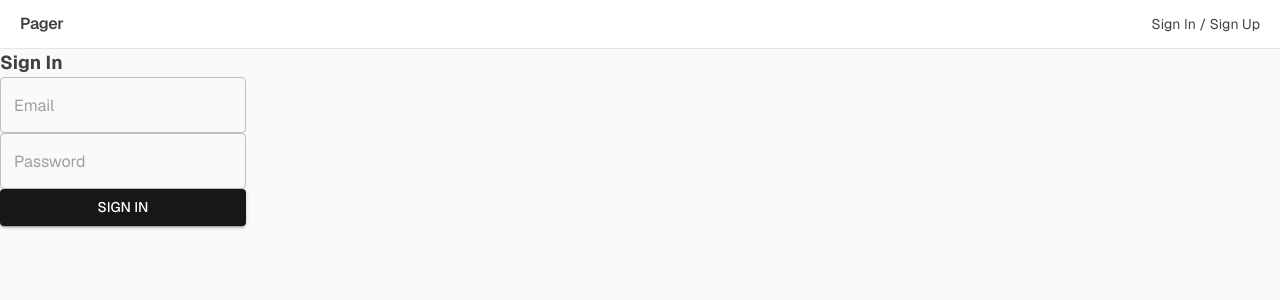
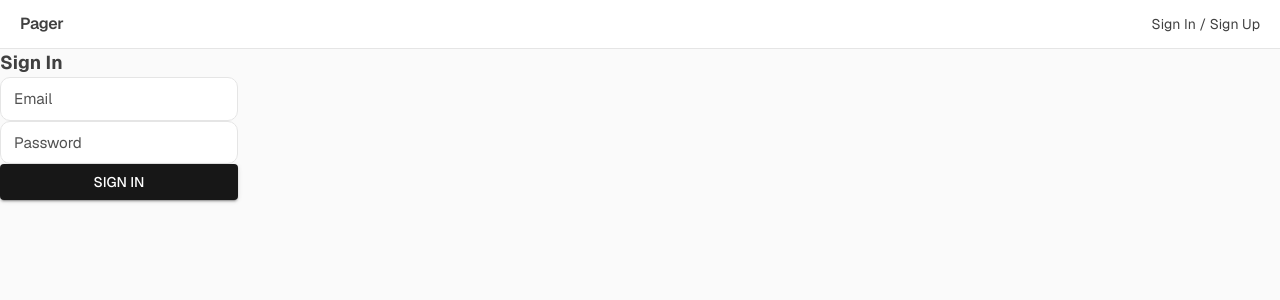
Before and after one commit to pecakm/pager-2026, a Next.js app: page /sign-in in a window 1280 px wide. Shown: the top 300 px of the page. Built offline with nearby package versions, Linux system fonts and the light colour scheme; no server answers; what @mui/material-nextjs would draw is missing.

Commit message:
Add styles to Input component

```diff
--- a/components/input/input.styled.ts
+++ b/components/input/input.styled.ts
@@ -1,4 +1,52 @@
 import styled from 'styled-components';
 import { TextField } from '@mui/material';
 
-export const Container = styled(TextField)``;
+import { Color } from '@/ui';
+
+export const Container = styled(TextField)`
+  && {
+    .MuiOutlinedInput-root {
+      border-radius: 10px;
+      background-color: #fff;
+      color: ${Color.Primary};
+      font-size: 0.95rem;
+
+      .MuiOutlinedInput-notchedOutline {
+        border-color: ${Color.Border};
+      }
+
+      &:hover .MuiOutlinedInput-notchedOutline {
+        border-color: ${Color.TextSecondary};
+      }
+
+      &.Mui-focused .MuiOutlinedInput-notchedOutline {
+        border-color: ${Color.Primary};
+        border-width: 1px;
+      }
+
+      &.Mui-error .MuiOutlinedInput-notchedOutline {
+        border-color: ${Color.Error};
+      }
+    }
+
+    .MuiInputBase-input {
+      padding: 0.675rem 0.875rem;
+      line-height: 1.4;
+    }
+
+    .MuiInputBase-input::placeholder {
+      color: ${Color.TextSecondary};
+      opacity: 1;
+    }
+
+    .MuiFormHelperText-root {
+      margin: 0.35rem 0.125rem 0;
+      font-size: 0.825rem;
+      color: ${Color.TextSecondary};
+    }
+
+    .MuiFormHelperText-root.Mui-error {
+      color: ${Color.Error};
+    }
+  }
+`;
```
